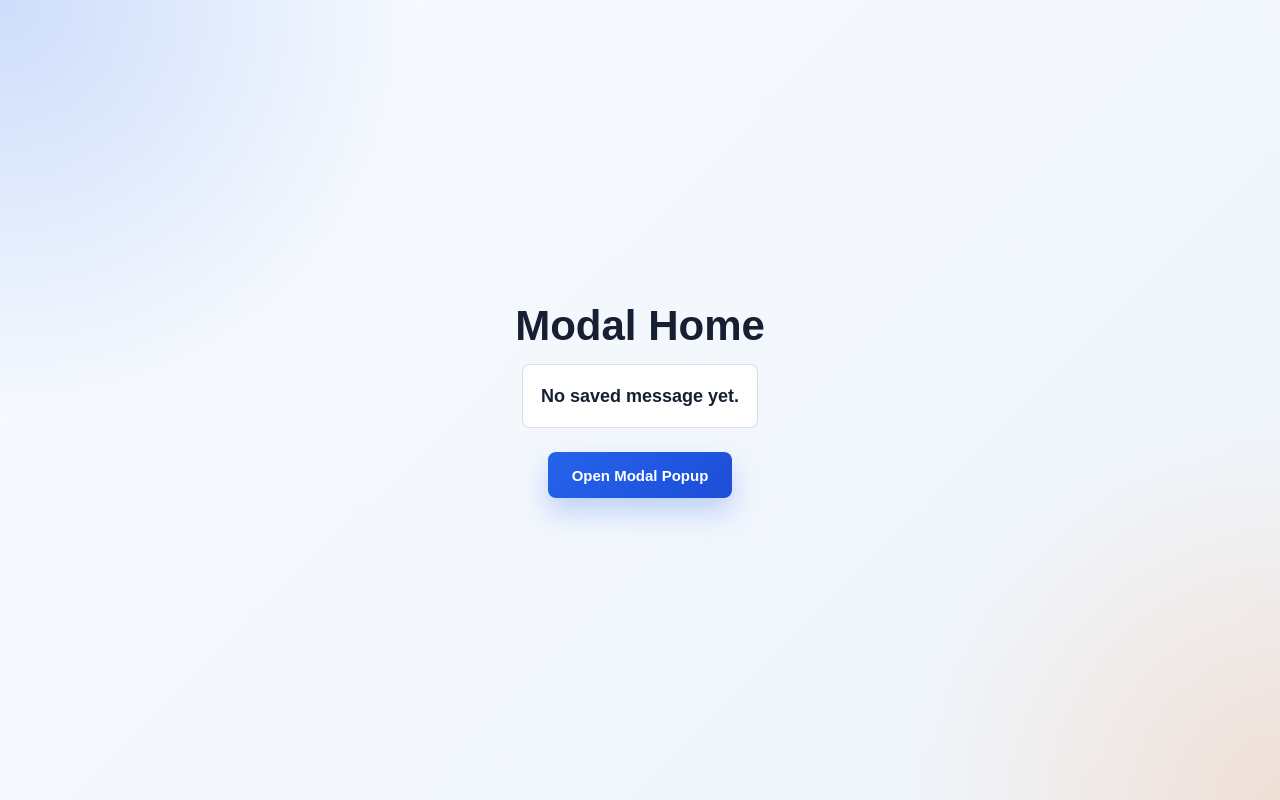
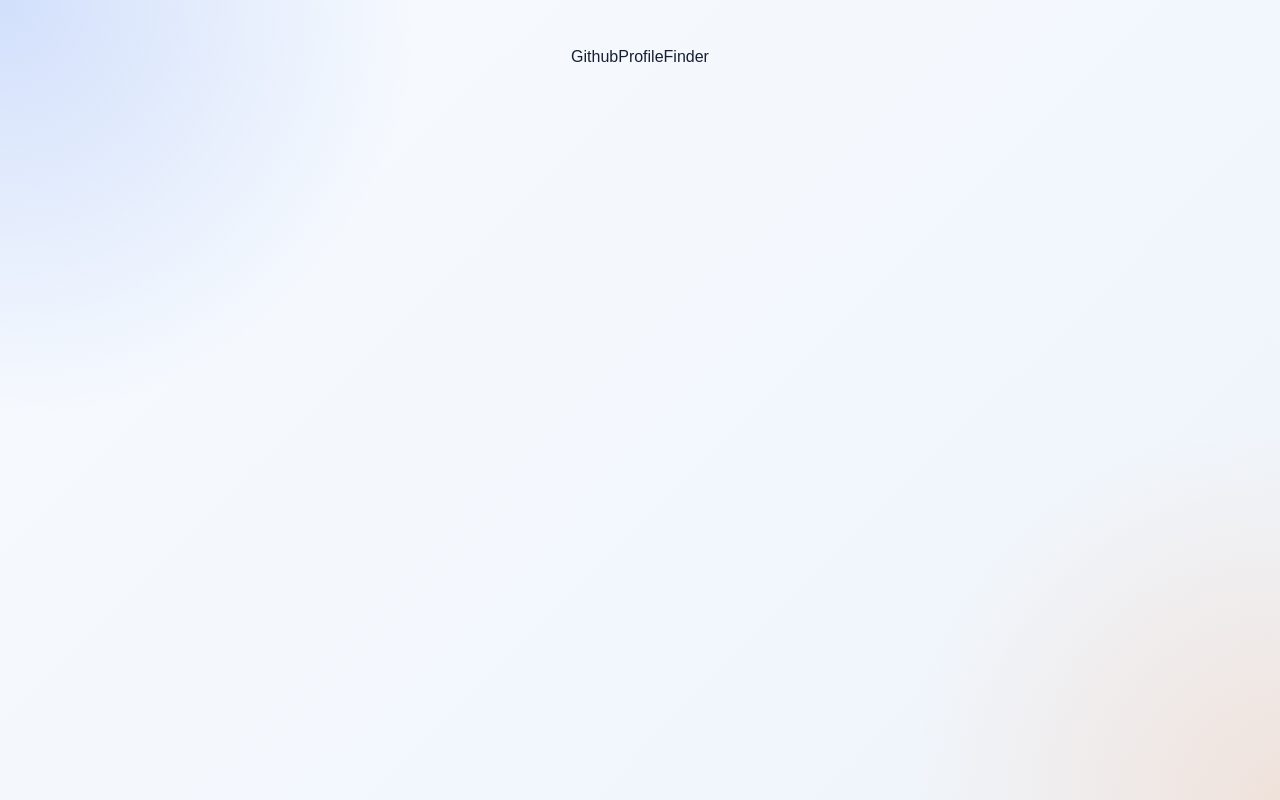
Before and after one commit to TanKaiYi0220/React-Practice-25-Projects, a React (Vite) app: page / in a window 1280 px wide. Built offline with nearby package versions, Linux system fonts and the light colour scheme.

Commit message:
feat: create GithubProfileFinder component

```diff
--- a/src/App.jsx
+++ b/src/App.jsx
@@ -11,6 +11,7 @@ import ChangeTheme from './components/change_theme/ChangeTheme'
 import ScrollIndicator from './components/scroll_indicator/ScrollIndicator'
 import HomeTabs from './components/tabs/HomeTabs'
 import ModalHome from './components/modal_popup/ModalHome'
+import GithubProfileFinder from './components/github_profile_finder/GithubProfileFinder'
 
 const App = () => {
   return (
@@ -26,7 +27,8 @@ const App = () => {
       {/* <ChangeTheme /> */}
       {/* <ScrollIndicator url={'https://dummyjson.com/products?limit=100'} /> */}
       {/* <HomeTabs /> */}
-      <ModalHome />
+      {/* <ModalHome /> */}
+      <GithubProfileFinder />
     </>
   )
 }
--- /dev/null
+++ b/src/components/github_profile_finder/GithubProfileFinder.jsx
@@ -0,0 +1,12 @@
+import React from 'react'
+import './style.css'
+
+const GithubProfileFinder = () => {
+    return (
+        <div className="githubProfileFinderContainer">
+            GithubProfileFinder
+        </div>
+    )
+}
+
+export default GithubProfileFinder
--- /dev/null
+++ b/src/components/github_profile_finder/style.css
@@ -0,0 +1,29 @@
+.githubProfileFinderContainer {
+  --page-bg: #eef4fb;
+  --surface: rgba(255, 255, 255, 0.76);
+  --surface-strong: rgba(255, 255, 255, 0.94);
+  --border: rgba(95, 118, 150, 0.22);
+  --text: #172033;
+  --muted: #64748b;
+  --accent: #2563eb;
+  --accent-dark: #1d4ed8;
+  --accent-soft: rgba(37, 99, 235, 0.12);
+  --warm: #f97316;
+  --warm-soft: rgba(249, 115, 22, 0.14);
+  --shadow: rgba(24, 39, 75, 0.14);
+
+  min-height: 100vh;
+  width: 100%;
+  box-sizing: border-box;
+  padding: 48px;
+  display: flex;
+  flex-direction: column;
+  align-items: center;
+  gap: 22px;
+  color: var(--text);
+  text-align: center;
+  background:
+    radial-gradient(circle at top left, rgba(37, 99, 235, 0.18), transparent 420px),
+    radial-gradient(circle at bottom right, rgba(249, 115, 22, 0.14), transparent 380px),
+    linear-gradient(135deg, #f8fbff 0%, var(--page-bg) 100%);
+}
```
Also changed, not shown: 1 other file (tests, documents, lock files or other folders).
